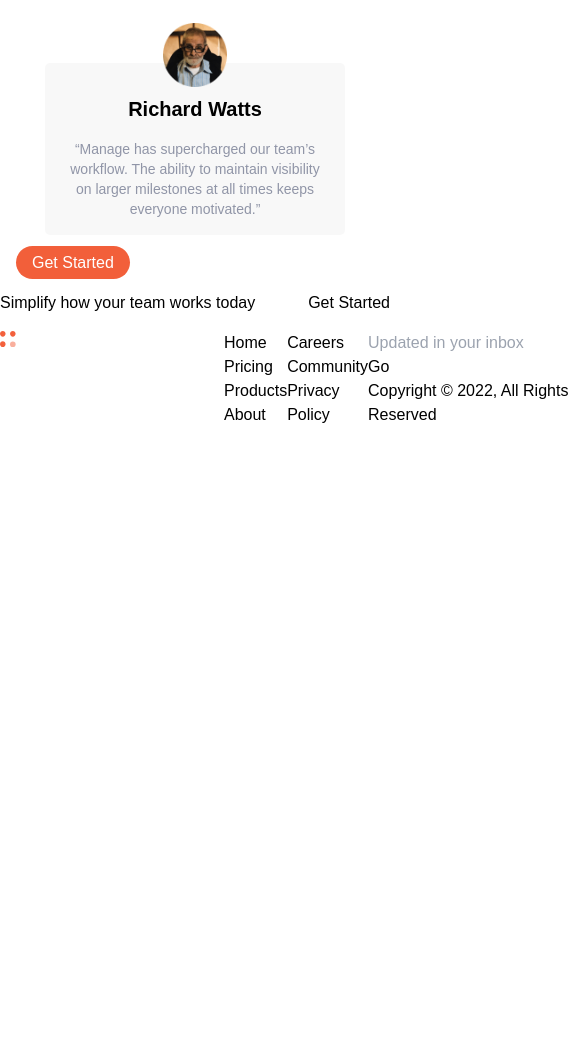
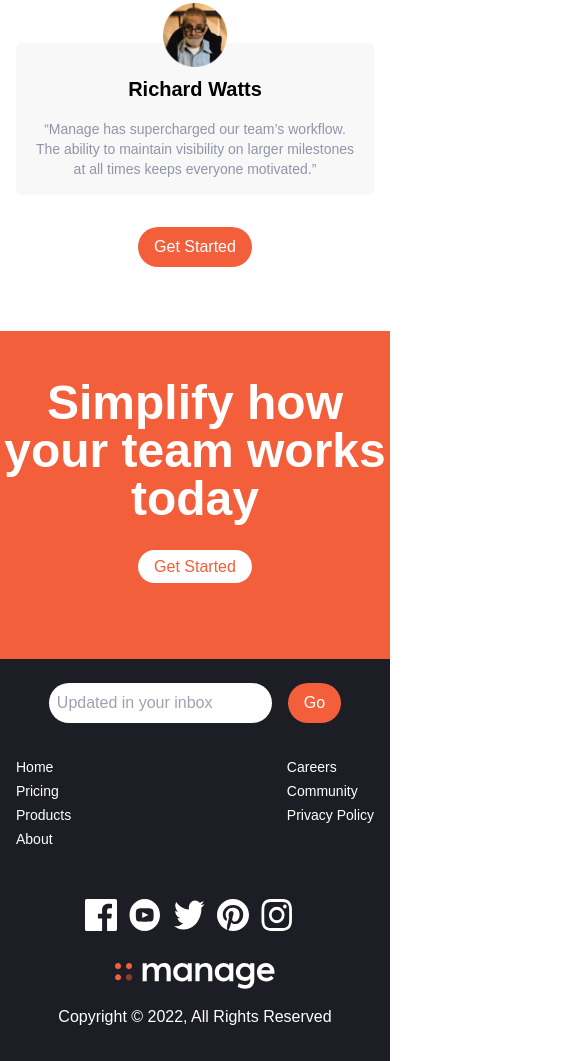
Before and after one commit to danishhansari/tailwindCss, a website: page index.html in a window 390 px wide. Shown: the part 2345-3406 px from the top of the page, 575 px wide, since content can reach past the window. Before the commit the page ends 2772 px from the top, so only its background shows below. Drawn offline with Linux system fonts and the light colour scheme.

Commit message:
mobile version done working on desktop

```diff
--- a/index.html
+++ b/index.html
@@ -118,45 +118,54 @@
                 </div>
             </div>
         </div>
+        <div class="center flex justify-center my-4">
             <a href="#" class="btn-primary bg-orange">Get Started</a>
-    </section>
-
-    <section class="cta container mx-auto mt-4">
-        <div class="flex justify-between items-center">
-            <h1>Simplify how your team works today</h1>
-            <a href="#">Get Started</a>
         </div>
     </section>
 
-    <footer class="footer container mx-auto mt-4">
-        <div class="footer-flex flex">
-        <div class="logo flex flex-col">
-            <a href="#" class="w-56"><img src="./img/logo-white.svg" alt="Logo"></a>
-        <div class="flex social">
-            <img src="./img/icon-facebook.svg" alt="facebook">
-            <img src="./img/icon-youtube.svg" alt="Youtube">
-            <img src="./img/icon-twitter.svg" alt="Twitter">
-            <img src="./img/icon-pinterest.svg" alt="Pinterest">
-            <img src="./img/icon-instagram.svg" alt="Instagram">
+    <section class="cta mt-16 bg-orange py-4">
+        <div class="container mx-auto flex flex-col md:justify-between md:items-center text-center md:flex-row md:text-left py-8 md:py-6">
+            <h1 class="text-5xl md:text-4xl font-bold text-white w-full md:w-5/12">Simplify how your team works today</h1>
+            <div class="btn my-8 md:my-4">
+                <a href="#" class="text-orange bg-white py-2 px-4" id="btn">Get Started</a>
             </div>
         </div>
+    </section>
+
+    <footer class="footer bg-darkblue">
+        <div class="container mx-auto">
+            <div class="grid">
+                <form class="form flex justify-center items-center mt-6">
+                    <input type="text" class="mr-4 p-2" placeholder="Updated in your inbox">
+                    <a href="#" class="bg-orange text-white py-2 px-4">Go</a>
+                    <p class="hidden md:block">Copyright &copy; 2022, All Rights Reserved</p>
+                </form>
+                <div class="bottom-list flex px-4 justify-between mt-8">
                     <ul>
-            <li><a href="#">Home</a></li>
-            <li><a href="#">Pricing</a></li>
-            <li><a href="#">Products</a></li>
-            <li><a href="#">About</a></li>
+                        <li><a class="text-white text-sm font-medium my-2" href="#">Home</a></li>
+                        <li><a class="text-white text-sm font-medium my-2" href="#">Pricing</a></li>
+                        <li><a class="text-white text-sm font-medium my-2" href="#">Products</a></li>
+                        <li><a class="text-white text-sm font-medium my-2" href="#">About</a></li>
                     </ul>
                     <ul>
-            <li><a href="#">Careers</a></li>
-            <li><a href="#">Community</a></li>
-            <li><a href="#">Privacy Policy</a></li>
+                        <li><a class="text-white text-sm font-medium my-2" href="#">Careers</a></li>
+                        <li><a class="text-white text-sm font-medium my-2" href="#">Community</a></li>
+                        <li><a class="text-white text-sm font-medium my-2" href="#">Privacy Policy</a></li>
                     </ul>
-        <div class="form">
-            <div class="input">
-                <input type="text" placeholder="Updated in your inbox">
-                <button>Go</button>
                 </div>
-            <p>Copyright &copy; 2022, All Rights Reserved</p>
+                <div class="logo-social flex flex-col justify-center items-center py-4">
+                    <div class="flex flex-col-reverse items-center">
+                        <a href="#"><img class="w-40" src="./img/logo-white.svg" alt="Manage"></a>
+                        <div class="social-links flex justify-center my-8">
+                            <img class="mr-3 w-8" src="./img/icon-facebook.svg" alt="Facebook">
+                            <img class="mr-3 w-8" src="./img/icon-youtube.svg" alt="Youtube">
+                            <img class="mr-3 w-8" src="./img/icon-twitter.svg" alt="Twitter">
+                            <img class="mr-3 w-8" src="./img/icon-pinterest.svg" alt="Pinterest">
+                            <img class="mr-3 w-8" src="./img/icon-instagram.svg" alt="instagram">
+                        </div>
+                    </div>
+                    <p class="block md:hidden text-white font-medium my-4">Copyright &copy; 2022, All Rights Reserved</p>
+                </div>
             </div>
         </div>
     </footer>
--- a/input.css
+++ b/input.css
@@ -7,6 +7,11 @@ body{
 }
 .container{
     max-width: 1400px;
+}
+input,
+button{
+    outline: none !important;
+    border: none;
 }
 .btn-primary{
     color: white;
@@ -79,7 +84,7 @@ ul li:hover{
         border-radius: 12px;
     }
     .flex-card{
-        max-width: 300px;
+        max-width: 400px;
     }
     .flex-card img{
         margin-bottom: -1.5em;
@@ -90,3 +95,12 @@ ul li:hover{
         border-radius: 5px;
         padding: 1em;
     }
+    #btn{
+        border-radius: 25px;
+    }
+    .cta #btn:hover{
+     opacity: 0.95;
+    }
+    .form :is(input,a){
+        border-radius: 25px;
+    }
--- a/tailwind.config.js
+++ b/tailwind.config.js
@@ -6,7 +6,8 @@ module.exports = {
       lightorange:"rgba(242, 95, 58,.2)",
       gray:"#9095a7",
       white:"#ffffff",
-      black:'#000'
+      black:'#000',
+      darkblue:"#1d1e25"
     },
     extend: {},
   },
```
Also changed, not shown: css/main.css. Lines whose indentation alone changed are shown as unchanged.
